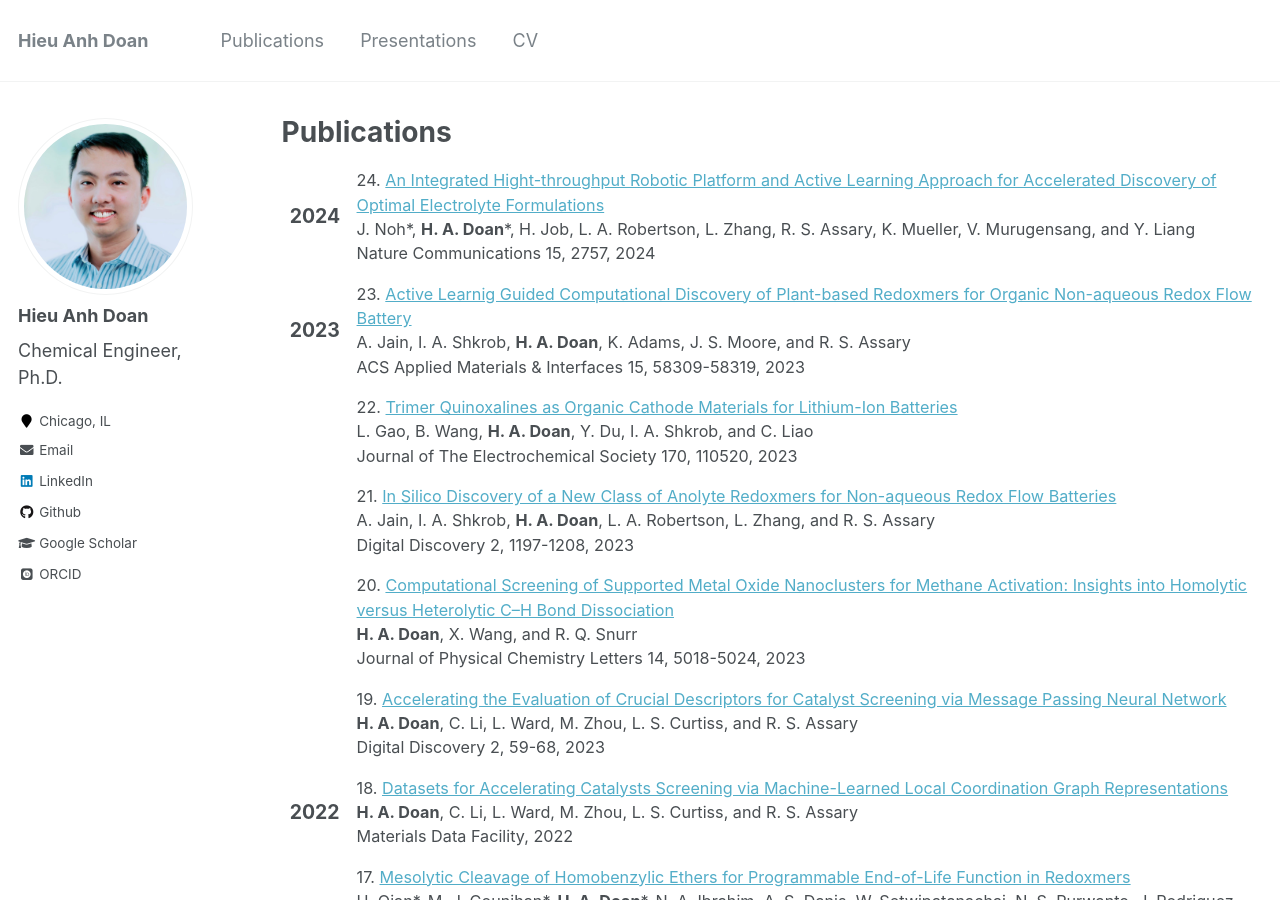
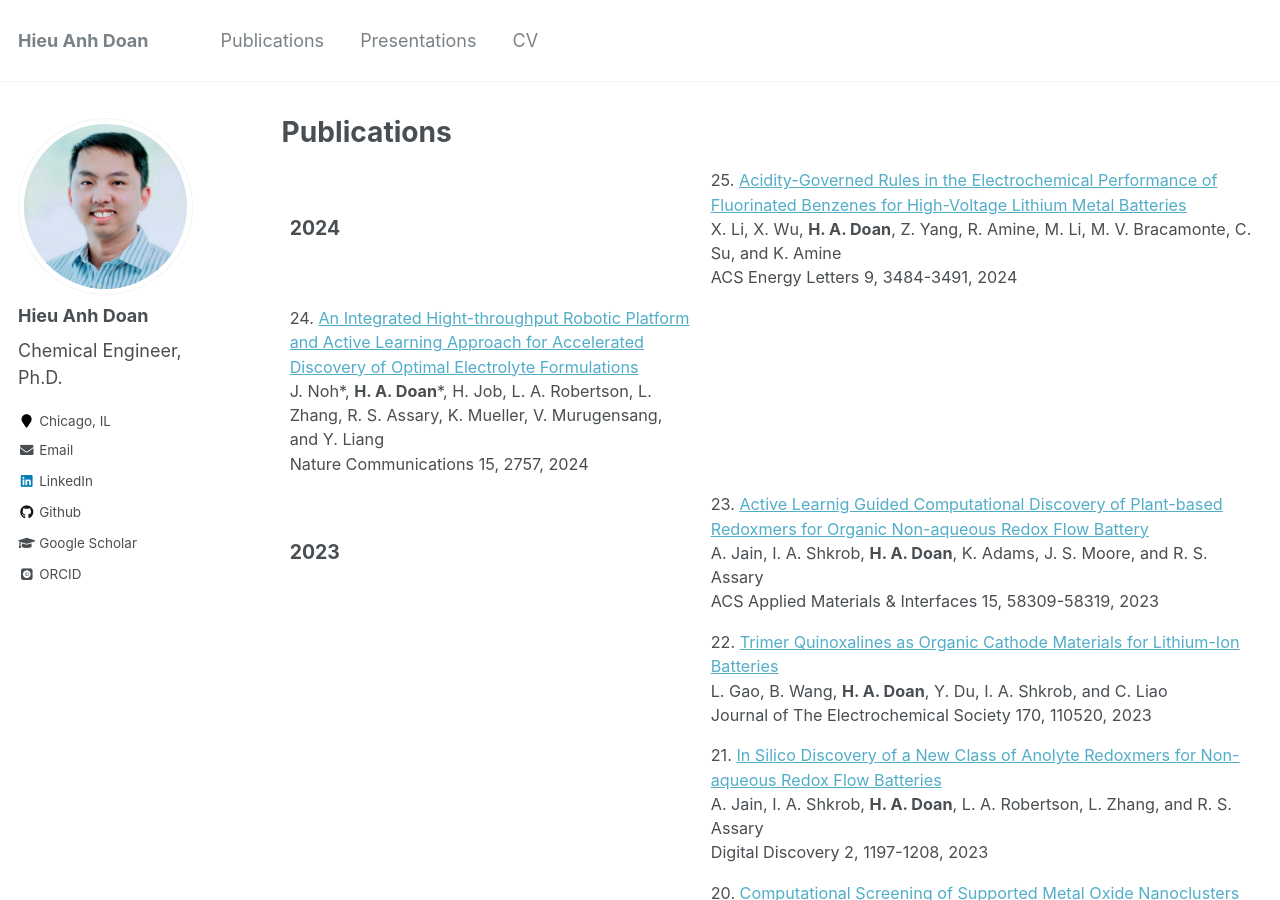
Before and after one commit to hieuadoan/hieuadoan.github.io, a Jekyll site: the page built from _pages/publications.html, in a window 1280 px wide and 900 px high. Built offline with Jekyll 4.4.1, drawn with Linux system fonts in a browser that asks for light colours; some web fonts are replaced.

Commit message:
Added new pub

```diff
--- a/_pages/publications.html
+++ b/_pages/publications.html
@@ -22,6 +22,21 @@ author_profile: true
 			</span>
 		</td>
 
+		<td class="publication">
+			<span class="pubtitle">
+				  25. <a href="https://pubs.acs.org/doi/10.1021/acsenergylett.4c01215"> Acidity-Governed Rules in the Electrochemical
+					Performance of Fluorinated Benzenes for High-Voltage Lithium Metal Batteries </a>
+			  </span><br />
+			  <span class="authors">
+				  X. Li, X. Wu, <b>H. A. Doan</b>, Z. Yang, R. Amine, M. Li, M. V. Bracamonte, C. Su, and K. Amine
+			  </span><br />
+			  <span class="venuetype"></span><span class="venue">ACS Energy Letters 9, 3484-3491, 2024 </span>
+			  <br />
+			  <span class="links">
+			  </span>
+		</td>
+	</tr>
+	<tr>
 		<td class="publication">
 			<span class="pubtitle">
 				  24. <a href="https://www.nature.com/articles/s41467-024-47070-5"> An
```
